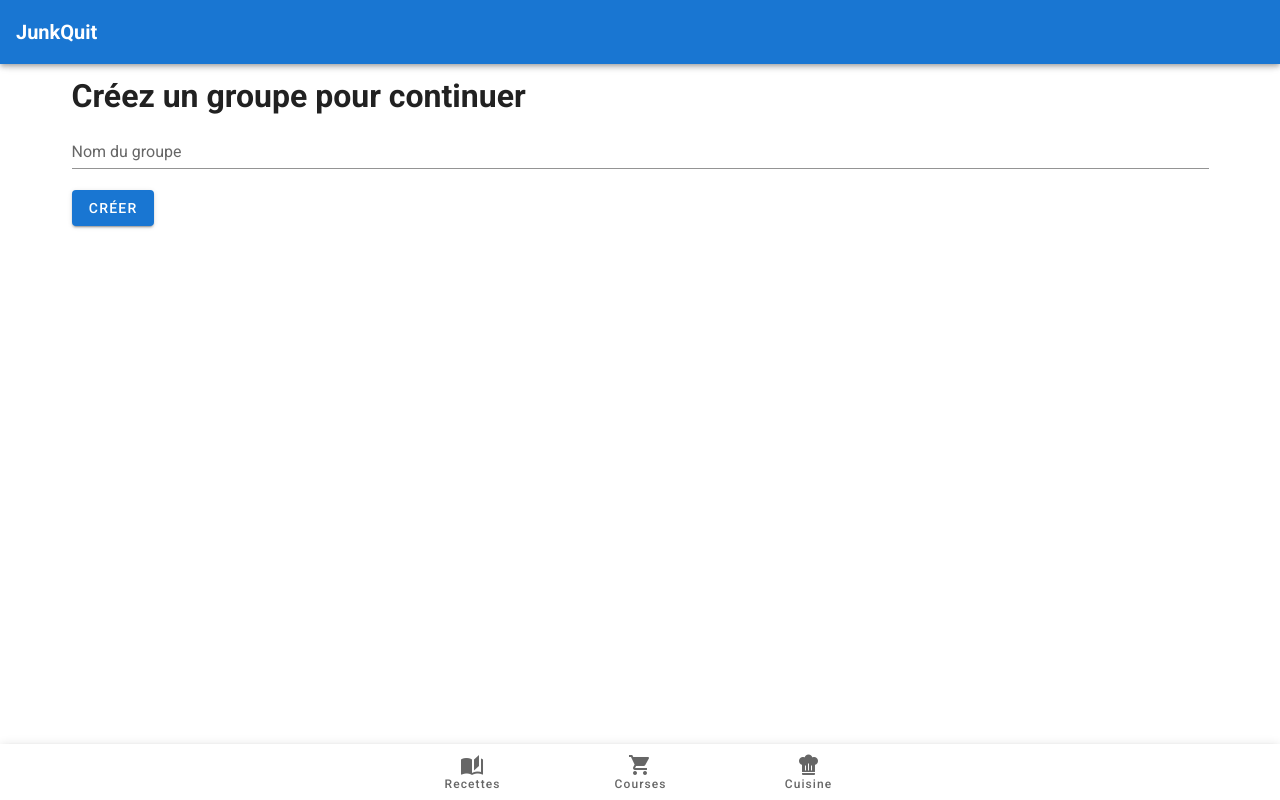
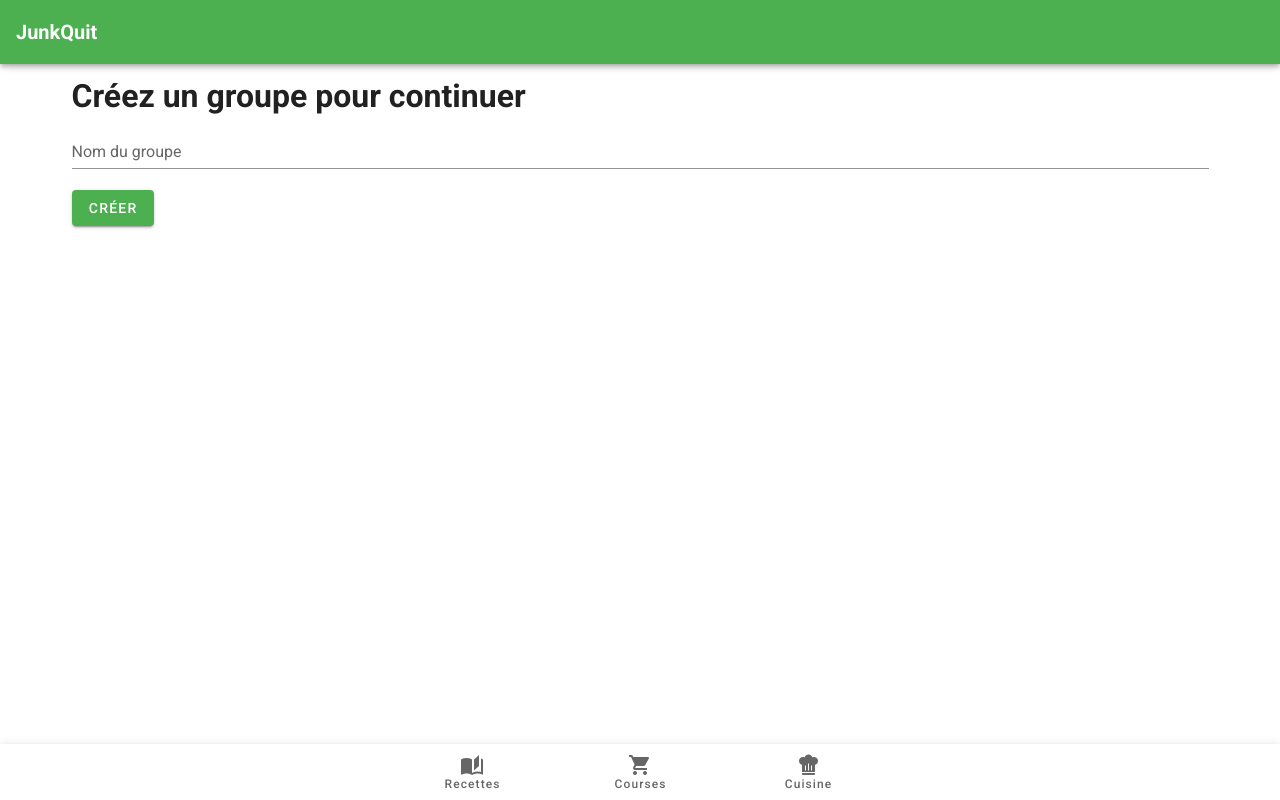
Before and after one commit to sylvanld/junkquit-web, a Vue app: page /group/create in a window 1280 px wide. Built offline with nearby package versions, Linux system fonts and the light colour scheme; no server answers.

Commit message:
Improve color theme

```diff
--- a/src/plugins/vuetify.js
+++ b/src/plugins/vuetify.js
@@ -1,7 +1,18 @@
 import Vue from 'vue';
 import Vuetify from 'vuetify/lib/framework';
+import colors from 'vuetify/lib/util/colors'
 
 Vue.use(Vuetify);
 
 export default new Vuetify({
+    theme: {
+        themes: {
+            light: {
+                primary: colors.green,
+                secondary: colors.green,
+                accent: colors.brown,
+                error: colors.red,
+            },
+        }
+    }
 });
```
